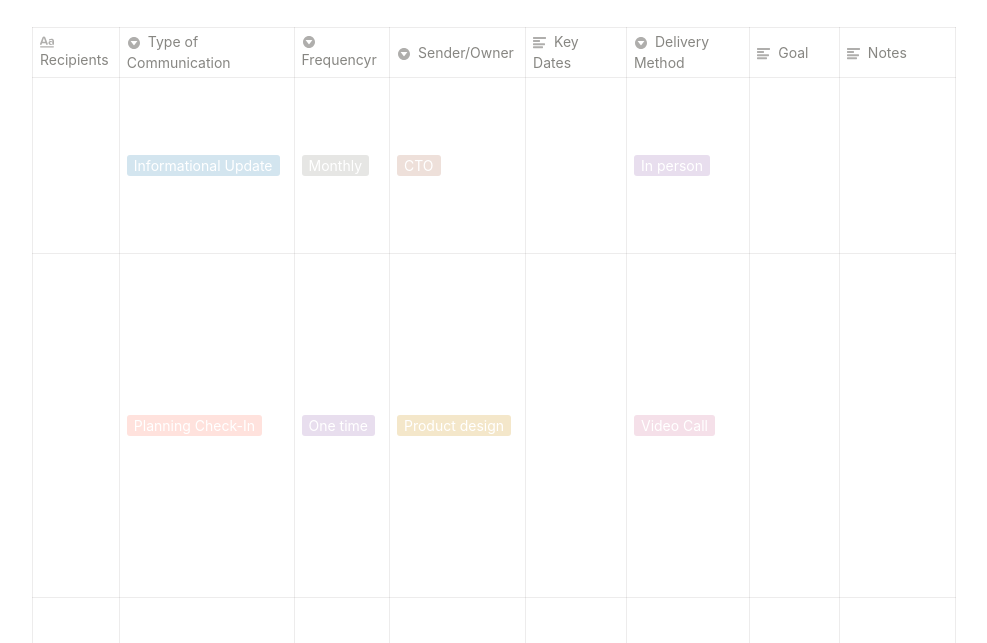
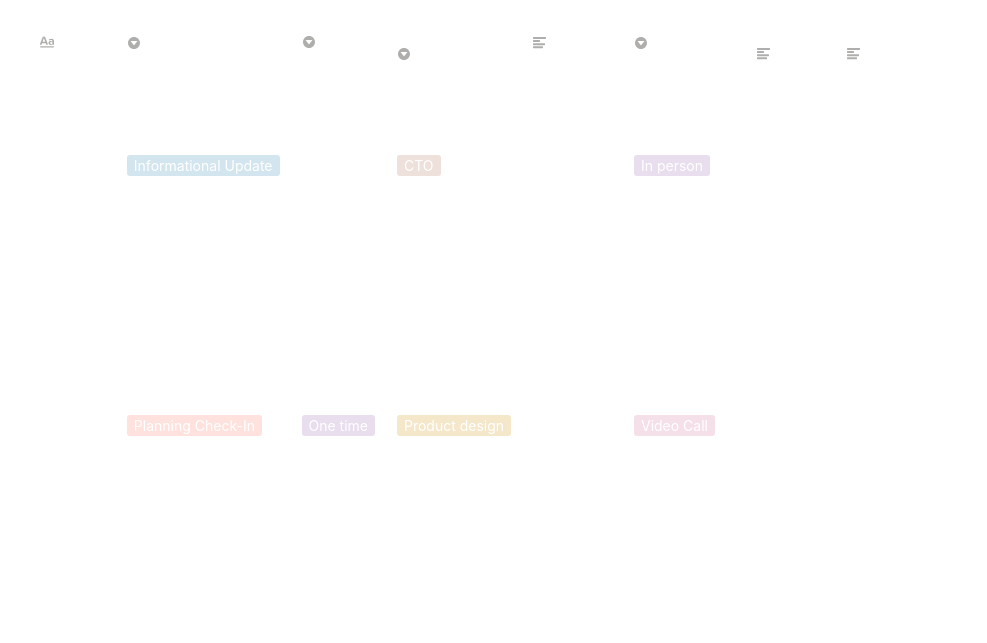
Before and after one commit to borja-alday/pruebacomunicacion, a plain HTML site: page index.html in a window 1280 px wide. Shown: the part 157-800 px from the top of the page, without its empty margins (158-1145 px from the left). Drawn offline with Linux system fonts and the light colour scheme.

Commit message:
Update index.html

```diff
--- a/index.html
+++ b/index.html
@@ -107,7 +107,7 @@ hr {
 	height: 1px;
 	visibility: visible;
 	border: none;
-	border-bottom: 1px solid rgba(55, 53, 47, 0.09);
+	border-bottom: 1px solid rgba(255, 255, 255, 0.25);
 }
 
 img {
@@ -168,13 +168,13 @@ img {
 .table_of_contents-link {
 	text-decoration: none;
 	opacity: 0.7;
-	border-bottom: 1px solid rgba(55, 53, 47, 0.18);
+	border-bottom: 1px solid rgba(255, 255, 255, 0.25);
 }
 
 table,
 th,
 td {
-	border: 1px solid rgba(55, 53, 47, 0.09);
+	border: 1px solid rgba(255, 255, 255, 0.25);
 	border-collapse: collapse;
 }
 
@@ -193,7 +193,7 @@ td {
 }
 
 th {
-	color: rgba(55, 53, 47, 0.6);
+	color: rgba(255, 255, 255, 0.25);
 }
 
 ol,
@@ -270,7 +270,7 @@ ol > li {
 .selected-value {
 	display: inline-block;
 	padding: 0 0.5em;
-	background: rgba(206, 205, 202, 0.5);
+	background: rgba(255, 255, 255, 0.25);
 	border-radius: 3px;
 	margin-right: 0.5em;
 	margin-top: 0.3em;
```
